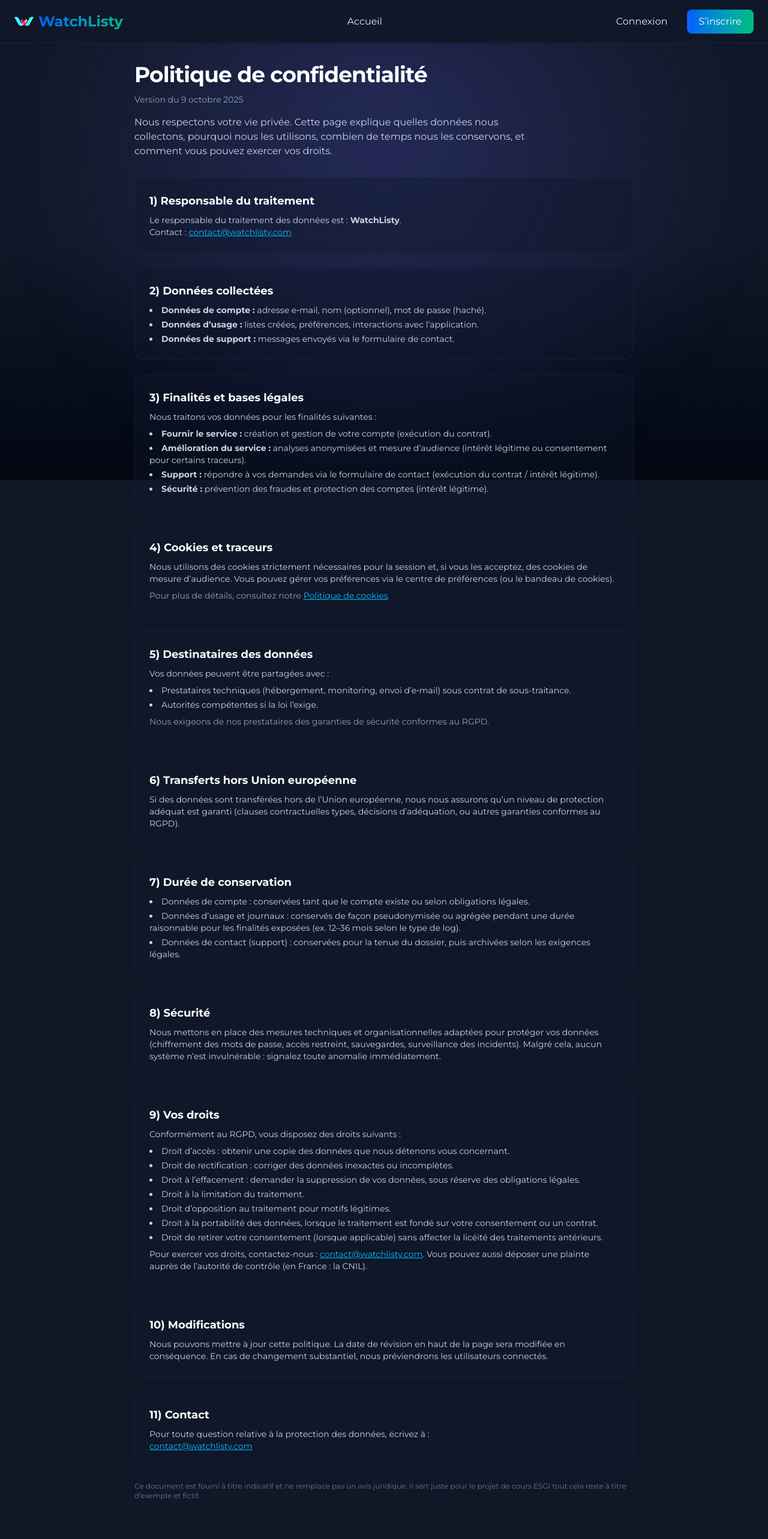
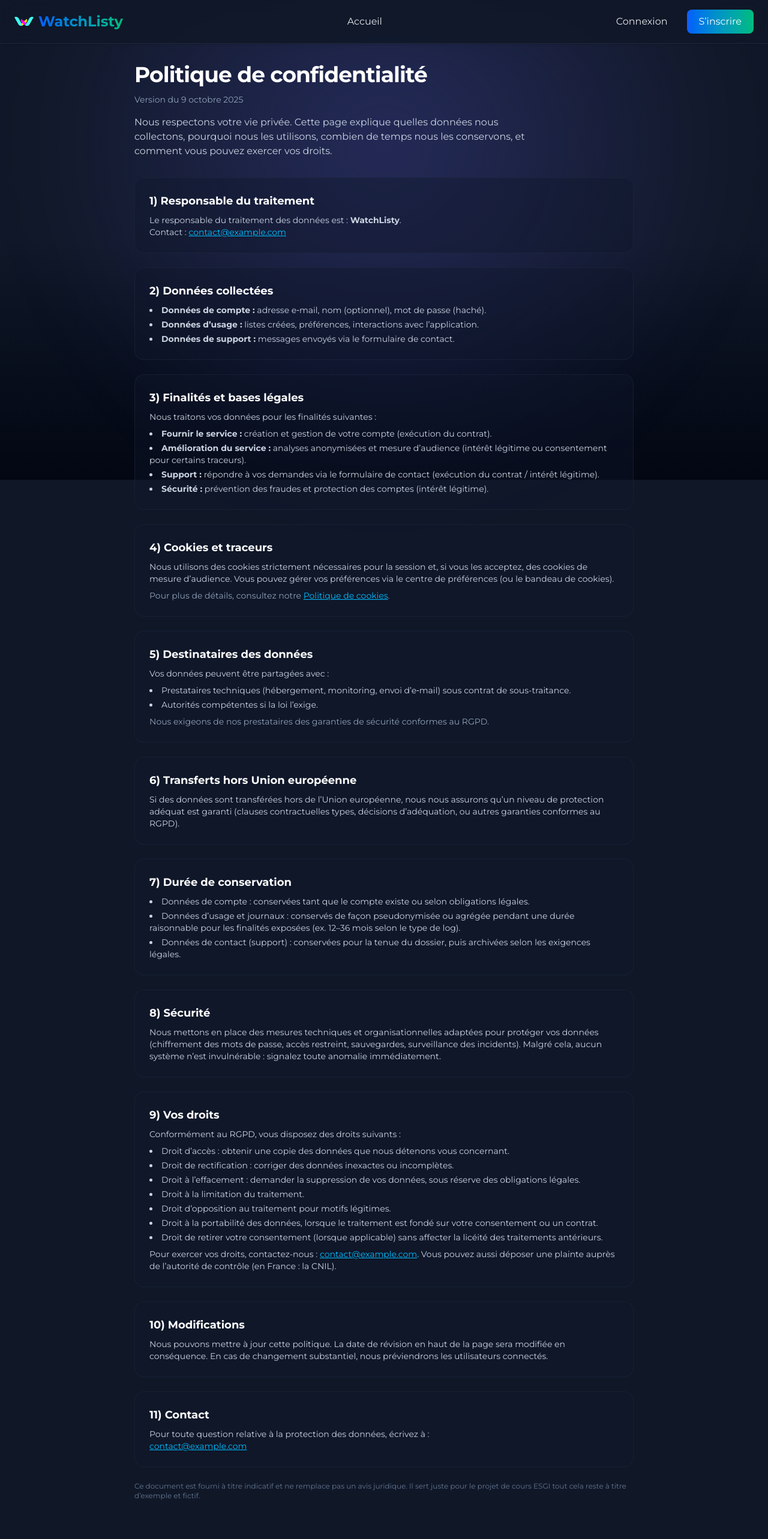
Before and after one commit to Mart1n-S/WatchListy, a Next.js app: page /legal/privacy in a window 1280 px wide. Shown: the top 2566 px of the page at 60% size. Built offline with nearby package versions, Linux system fonts and the light colour scheme.

Commit message:
exploit : ajouter la variable d'environnement CONTACT_EMAIL et mettre à jour la page de confidentialité pour l'utiliser pour les liens de contact

```diff
--- a/src/app/(pages)/legal/privacy/page.tsx
+++ b/src/app/(pages)/legal/privacy/page.tsx
@@ -7,6 +7,8 @@ export const metadata: Metadata = {
   description:
     "Politique de confidentialité de WatchListy : quelles données nous collectons, pourquoi, comment nous les protégeons, et quels sont vos droits.",
 };
+
+const CONTACT_EMAIL = process.env.CONTACT_EMAIL || "contact@example.com";
 
 export default function PrivacyPage() {
   return (
@@ -33,7 +35,7 @@ export default function PrivacyPage() {
             <p className="mt-2 text-sm">
               Le responsable du traitement des données est : <strong>WatchListy</strong>.
               <br />
-              Contact : <a href="mailto:contact@watchlisty.com" className="text-sky-400 hover:text-sky-300 underline">contact@watchlisty.com</a>
+              Contact : <a href={`mailto:${CONTACT_EMAIL}`} className="text-sky-400 hover:text-sky-300 underline">{CONTACT_EMAIL}</a>
             </p>
           </section>
 
@@ -132,7 +134,7 @@ export default function PrivacyPage() {
               <li>Droit de retirer votre consentement (lorsque applicable) sans affecter la licéité des traitements antérieurs.</li>
             </ul>
             <p className="mt-2 text-sm">
-              Pour exercer vos droits, contactez-nous : <a href="mailto:contact@watchlisty.com" className="text-sky-400 hover:text-sky-300 underline">contact@watchlisty.com</a>.
+              Pour exercer vos droits, contactez-nous : <a href={`mailto:${CONTACT_EMAIL}`} className="text-sky-400 hover:text-sky-300 underline">{CONTACT_EMAIL}</a>.
               Vous pouvez aussi déposer une plainte auprès de l’autorité de contrôle (en France : la CNIL).
             </p>
           </section>
@@ -152,7 +154,7 @@ export default function PrivacyPage() {
             <p className="mt-2 text-sm">
               Pour toute question relative à la protection des données, écrivez à :
               <br />
-              <a href="mailto:contact@watchlisty.com" className="text-sky-400 hover:text-sky-300 underline">contact@watchlisty.com</a>
+              <a href={`mailto:${CONTACT_EMAIL}`} className="text-sky-400 hover:text-sky-300 underline">{CONTACT_EMAIL}</a>
             </p>
           </section>
 
```
Also changed, not shown: 2 other files (tests, documents, lock files or other folders).
